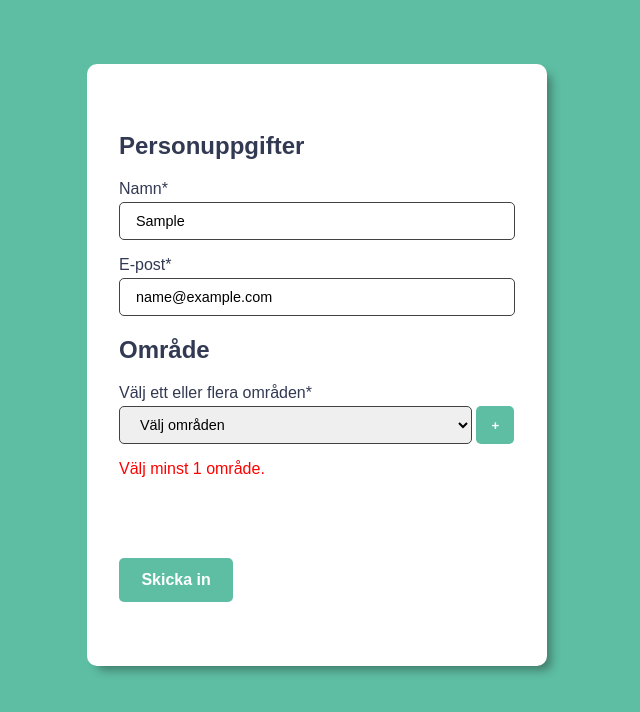
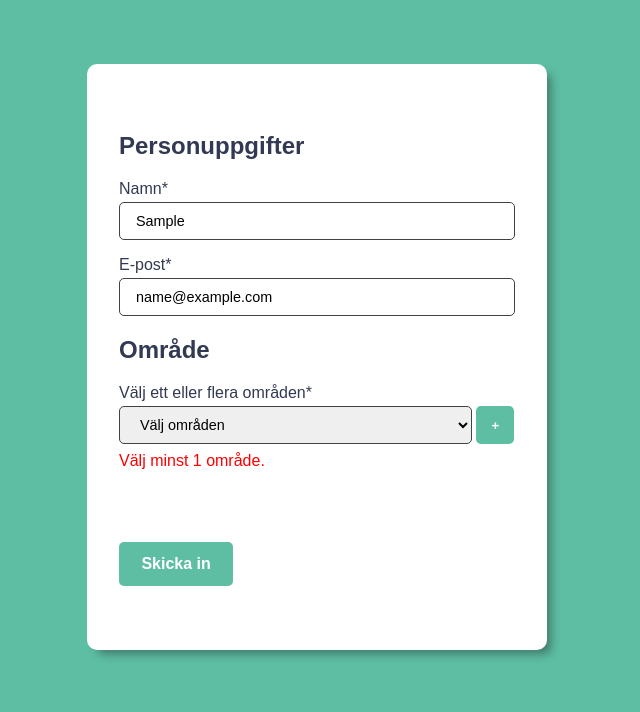
Before and after one commit to NicklasHeldius/gsform, a plain HTML site: page index.html in a window 1280 px wide. Both pictures are taken after typing "Sample", "name@example.com" into the empty fields and a click on the button "Skicka in". Shown: the whole page, without its empty margins (323-963 px from the left). Drawn offline with Linux system fonts and the light colour scheme.

Commit message:
Remove unused code

```diff
--- a/form.css
+++ b/form.css
@@ -1,6 +1,4 @@
 * {
-    margin: 10;
-    padding: 0;
     box-sizing: border-box;
     font-family: sans-serif;
 }
@@ -31,6 +29,7 @@ fieldset {
 
 .error-message {
     color: red;
+    margin: 0.5rem 0;
     display: none;
 }
 
--- a/form.js
+++ b/form.js
@@ -69,9 +69,7 @@ function validateForm(event) {
         errorMessage.classList.remove("visible");
     }
 
-    if (validationFailed) {
-        return false;
-    } else {
+    if (!validationFailed) {
         let nameConfirm = document.querySelector(".name-confirm");
         let emailConfirm = document.querySelector(".email-confirm");
         let areasConfirm = document.querySelector(".areas-confirm");
--- a/index.html
+++ b/index.html
@@ -7,7 +7,7 @@
     </head>
     <body>
         <div class="form-wrapper">
-            <form action="" id="form">
+            <form id="form">
                 <h2>Personuppgifter</h2>
                 <div class="row name">
                     <label for="name">Namn*</label>
@@ -19,7 +19,6 @@
                     />
                     <p class="error-message">Fyll i för och efternamn.</p>
                 </div>
-
                 <div class="row email">
                     <label for="email">E-post*</label>
                     <input
```
